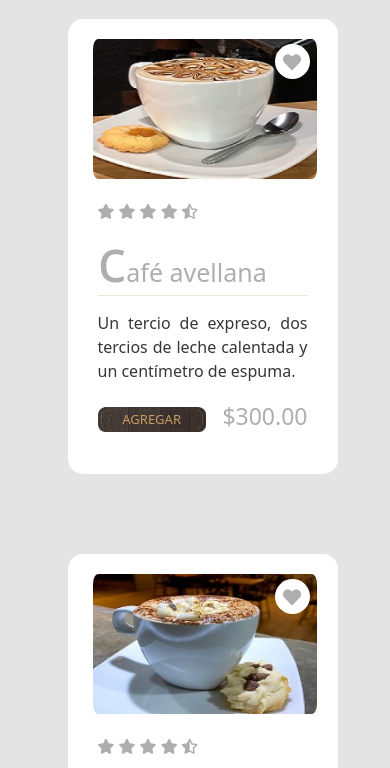
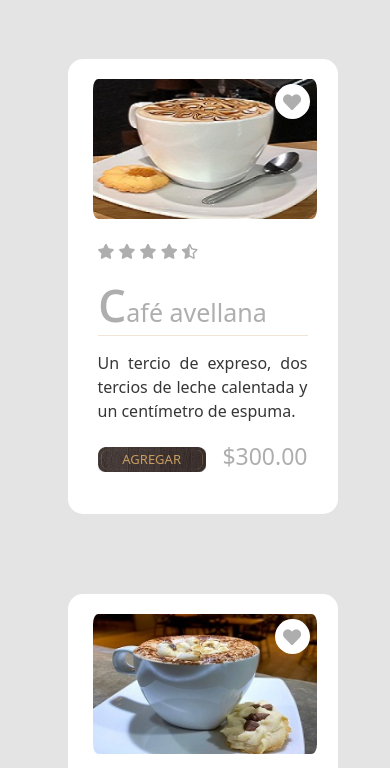
Before and after one commit to rojasfy/Cafeteria-granoscafe, a website: page Paginas/Cafeteria.html in a window 390 px wide. Shown: the part 1039-1807 px from the top of the page. Drawn offline with nearby package versions, Linux system fonts and the light colour scheme.

Commit message:
nuevos estilos responsive subpagina productos

```diff
--- a/Paginas/Cafeteria.html
+++ b/Paginas/Cafeteria.html
@@ -62,7 +62,7 @@
             </div>
             <div class="row tm-welcome-content">
                 <h2 class="white-text tm-handwriting-font tm-welcome-header"><img src="/Imagenes/header-line.png"
-                        alt="Line" class="tm-header-line">&nbsp;Nuestro Menú&nbsp;<img
+                        alt="Line" class="tm-header-line">&nbsp;&nbsp;&nbsp;Nuestro Menú&nbsp;&nbsp;&nbsp;<img
                         src="/Imagenes/header-line.png" alt="Line" class="tm-header-line"></h2>
                 <h2 class=" tm-welcome-header-2">Cafetería Grano's Café</h2>
                 <p class="gray-text tm-welcome-description">En nuestra tienda encontraras sabores diferentes y tentadores con los cuales podrás disfrutar de tu taza de café favorito. </p>
@@ -76,7 +76,7 @@
 
         <!----------------------------------------  Cafeteria --------------------------------------------------->
 
-    <div class="tm-main-section light-gray-bg">
+    <div class="tm-main-section-pro-a light-gray-bg">
         <div class="container-menu-pro" id="main">
             <section id="menu" class="tm-section tm-section-margin-bottom-0">
                 <div class="tm-hr-container">
--- a/scss/componentes/_cafeteria-dulceysalado.scss
+++ b/scss/componentes/_cafeteria-dulceysalado.scss
@@ -2,6 +2,12 @@
 
 @import "../base/mixins";
 @import "../base/variables";
+
+
+
+.tm-main-section-pro-a {
+  padding-top: 170px;
+}
 
 
 .container-menu-pro {
@@ -194,7 +200,8 @@
   transition: all 0.3s ease;
 }
 
-.tm-popular-items-container-pro:hover .order-now-link-pro {
+
+.order-now-link-pro:hover {
   border-color: #c79c60;
   color: #c79c60;
   text-decoration: none;
```
Also changed, not shown: css/style.css, 1 other file.
